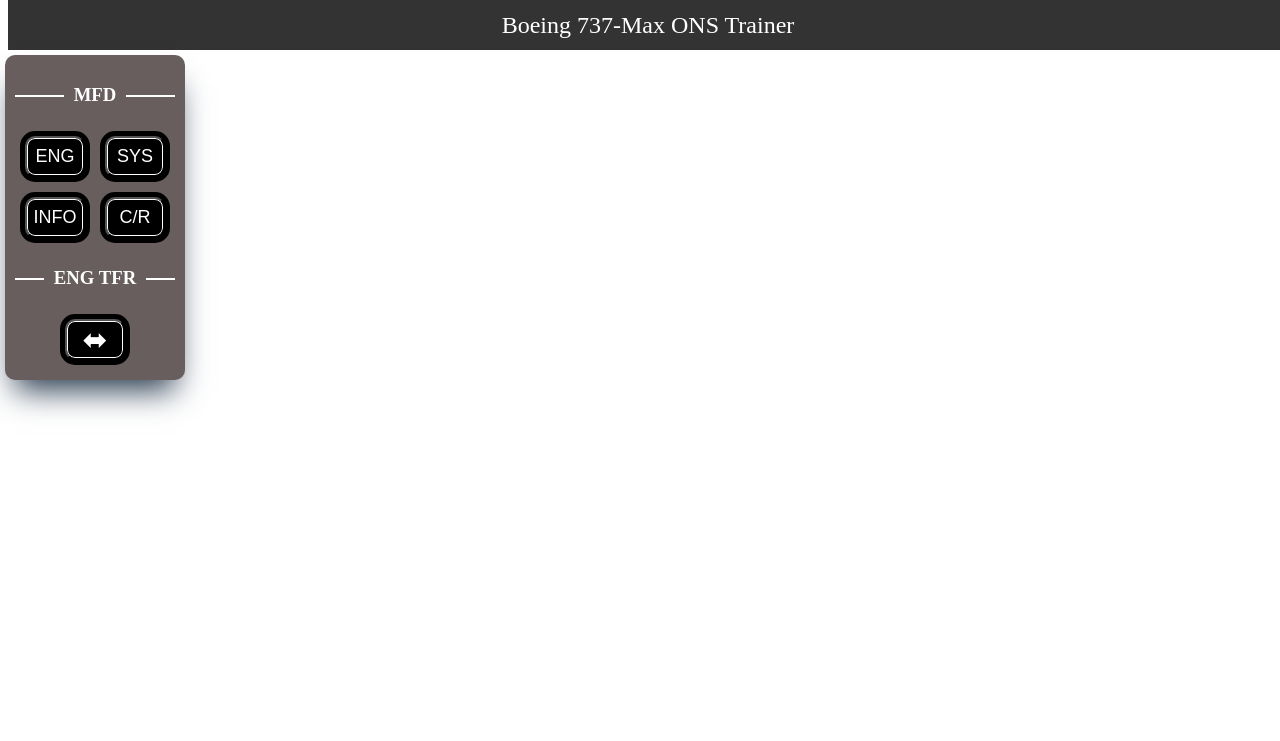
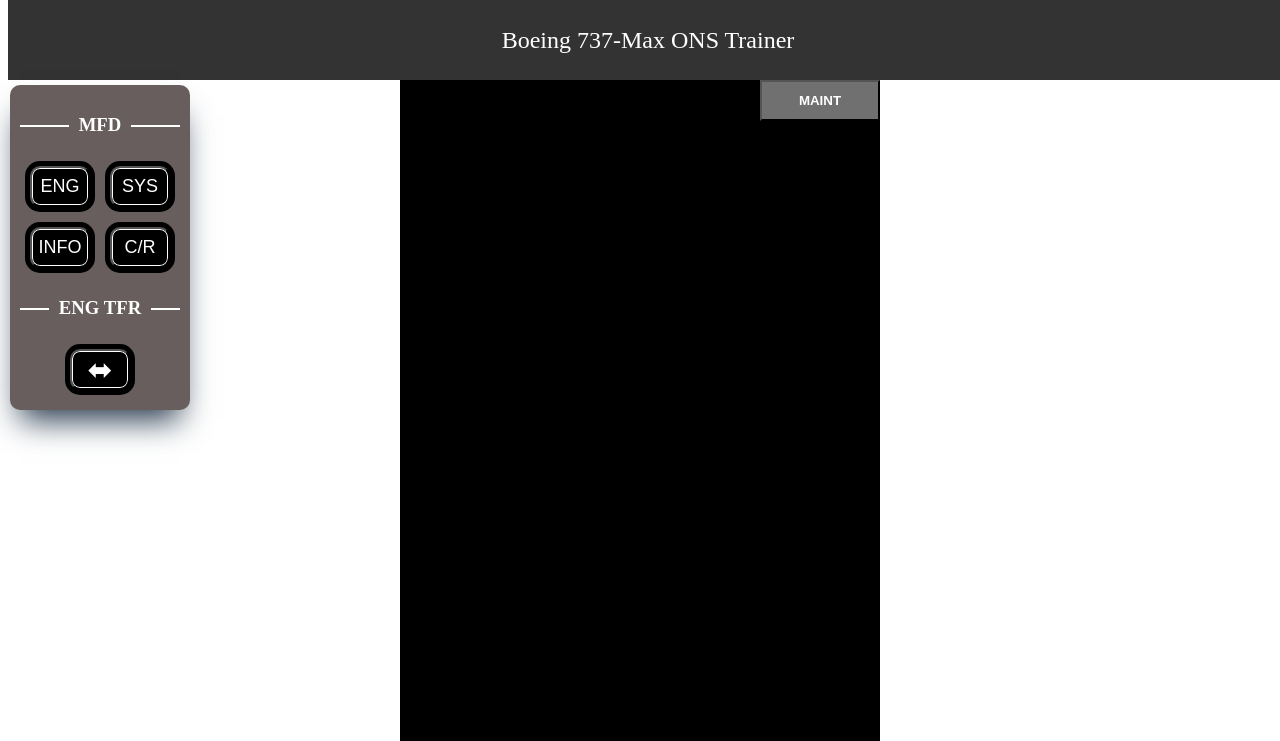
Before and after one commit to GitBoatyy/maxONS, a website built with webpack: page dist/index.html in a window 1280 px wide. Both pictures are taken after a click on the button "SYS". Shown: the top 741 px of the page. Built offline with Linux system fonts and the light colour scheme.

Commit message:
created display container to house MDS. need to decide if using JS to create new page or toggle invis

```diff
--- a/src/index.js
+++ b/src/index.js
@@ -11,7 +11,15 @@
 const sysbutton = document.getElementById('SYS')
 const infobutton = document.getElementById('INFO')
 const crbutton = document.getElementById('CR')
+const displaycontainer = document.getElementById('displaycontainer')
+const maintbutton = document.getElementById('maintbutton')
+
 function crinfo(){
     alert('This button is only equiped on aircraft that have Fail Operational autopilots. C/R (Clear/Recal) button is used to recall fault details in the event of a degraded autoland status')
 }
+function systoggle(){
+    displaycontainer.classList.toggle('invisible')
+
+}
+sysbutton.addEventListener('click', systoggle)
 crbutton.addEventListener('click' , crinfo)
--- a/src/style.css
+++ b/src/style.css
@@ -8,23 +8,27 @@
         top: 0;
         width: 100%;
         color: white;
-        min-height: 50px;
+        height: 10vh;
         background-color: rgb(0, 0, 0, 0.8);
         font-size: 24px;
+}
+
+.invisible{
+  visibility: hidden;
 }
 
 .app{
     display: flex;
     justify-content: center;
     align-items: center;
-    margin-top: 50px;
+    margin-top: 10vh;
 
 }
 
 #mfpanel{
     position: fixed;
-    left: 0;
-    top: 50px;
+    left: 5px;
+    top: 10vh;
     display:grid;
     grid-template-columns: 1fr 1fr;
     grid-template-rows: 1fr 1fr 1fr 1fr 1fr;
@@ -103,6 +107,7 @@
   display: flex;
   flex-direction: row;
 }
+
 #ENGTFR:before, #ENGTFR:after{
   content: "";
   flex: 1 1;
@@ -122,6 +127,41 @@
     text-align: center;
 }
 
+#displaycontainer{
+  background-color:black ;
+  width: 60vh;
+  height: 85vh;
+}
+
+#maintheader{
+  position: relative;
+  right: 0;
+  width: 100%;
+  height: 6%;
+}
+
+#maintbutton{
+  position:absolute ;
+  background-color: rgb(112, 112, 112);
+  color: white;
+  font-weight: bold;
+  top: 0;
+  right: 0;
+  height:100% ;
+  width: 25%;
+}
+
+.navbutton{
+
+}
+.navbutton:hover{
+  border-color: rgb(255, 76, 243);
+  border-width: 2px;
+}
+
+
+
+
 
 
 
```
Also changed, not shown: dist/index.bundle.js, dist/index.html.
